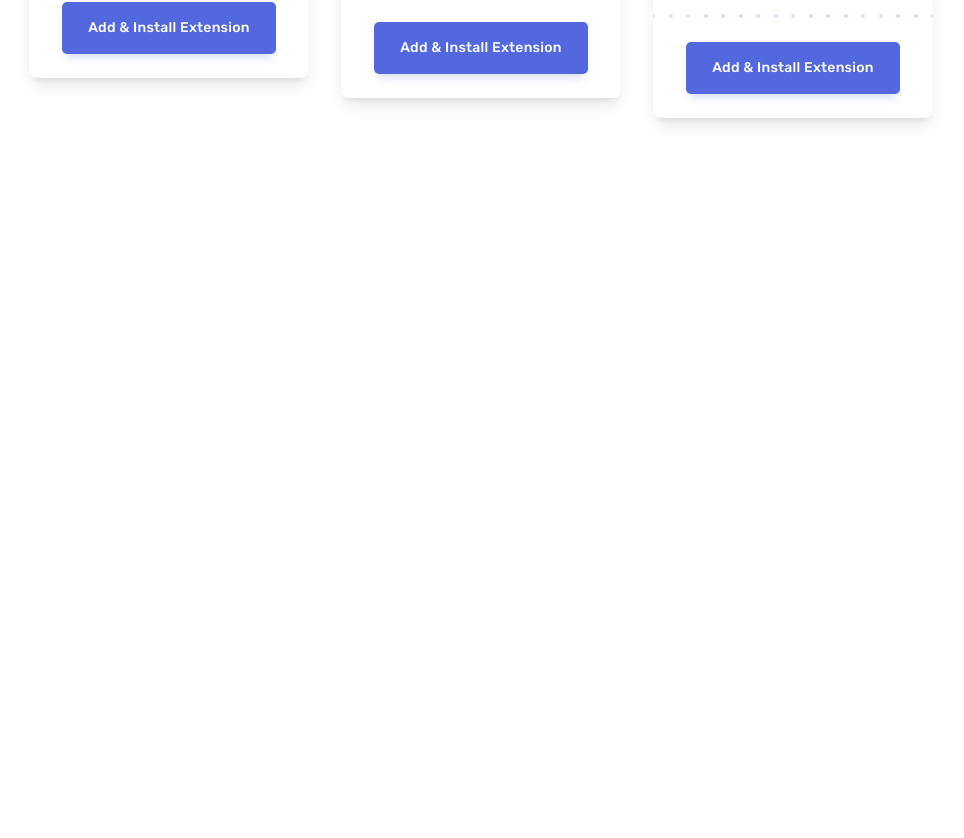
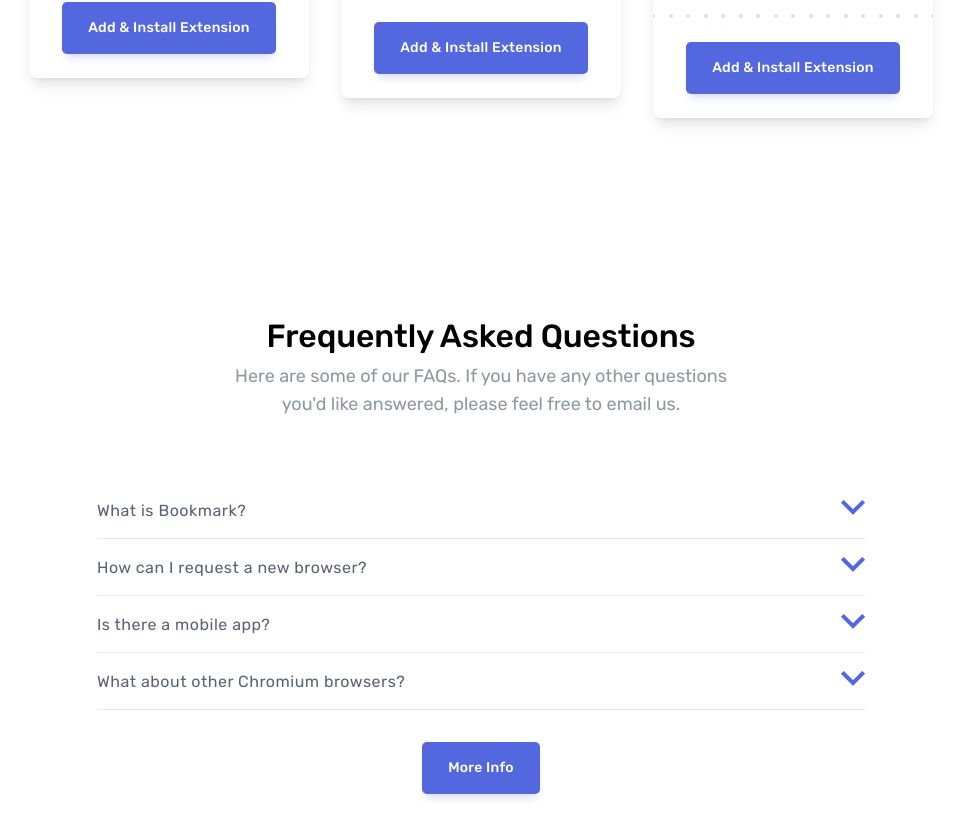
Before and after one commit to cornelber/bookmark-react-ts, a React (Vite) app: page / in a window 1280 px wide. Shown: the part 2279-3117 px from the top of the page, without its empty margins (159-1123 px from the left). Before the commit the page ends 2589 px from the top, so only its background shows below. Built offline with nearby package versions, Linux system fonts and the light colour scheme.

Commit message:
initial implementation of FAQ Section

```diff
--- /dev/null
+++ b/src/components/FAQSection.tsx
@@ -0,0 +1,62 @@
+import React, { useState } from "react";
+import { Button } from "./Button";
+
+
+interface FAQItemProps {
+    question: string;
+    answer: string;
+}
+
+const FAQItem = ({ question, answer } : FAQItemProps) => {
+  const [isOpen, setIsOpen] = useState(false);
+
+  return (
+    <div className="border-b border-gray-200 py-4">
+      <div
+        className="flex justify-between items-center cursor-pointer"
+        onClick={() => setIsOpen(!isOpen)}
+        aria-expanded={isOpen}
+      >
+        <h3 className="text-secondary-dark/75 text-base">{question}</h3>
+        <span>
+        <i className={`icon-icon-arrow inline-block transform transition-transform text-primary-blue duration-300 ${isOpen ? "rotate-180 text-primary-red" : ""}`}></i>
+        </span>
+      </div>
+      {isOpen && (
+        <p className="mt-4 text-left text-secondary-dark/50">{answer}</p>
+      )}
+    </div>
+  );
+};
+
+const FAQSection = () => {
+  const faqs = [
+    { question: "What is Bookmark?", answer: "Bookmark is a tool that helps you save and organize your favorite websites." },
+    { question: "How can I request a new browser?", answer: "You can request a new browser by contacting us through our support page." },
+    { question: "Is there a mobile app?", answer: "Yes, our mobile app is available for both iOS and Android." },
+    { question: "What about other Chromium browsers?", answer: "We support various Chromium-based browsers including Brave and Vivaldi." },
+  ];
+
+  return (
+    <section className="text-center mt-28 mb-48">
+      <div className="mb-16">
+        <h2 className="text-3xl font-medium">Frequently Asked Questions</h2>
+        <p className="text-[15px] sm:text-xl text-secondary-dark/50 max-w-lg mx-auto">
+          Here are some of our FAQs. If you have any other questions you'd like answered, please feel free to email us.
+        </p>
+      </div>
+
+      <div className="max-w-3xl mx-auto">
+        {faqs.map((faq, index) => (
+          <FAQItem key={index} question={faq.question} answer={faq.answer} />
+        ))}
+      </div>
+
+      <div className="mt-8">
+        <Button text="More Info" className="btn-primary" />
+      </div>
+    </section>
+  );
+};
+
+export default FAQSection;
--- a/src/pages/Home.tsx
+++ b/src/pages/Home.tsx
@@ -4,6 +4,7 @@ import SectionWithImage from "../components/SectionWithImage";
 import heroIllustration1 from "../assets/illustration-hero.svg";
 import TabsSection from "../components/TabsSection";
 import DownloadSection from "../components/DownloadSection";
+import FAQSection from "../components/FAQSection";
 
 const Home = () => {
   return (
@@ -22,6 +23,7 @@ const Home = () => {
       />
       <TabsSection />
       <DownloadSection />
+      <FAQSection />
     </Layout>
   );
 };
```
